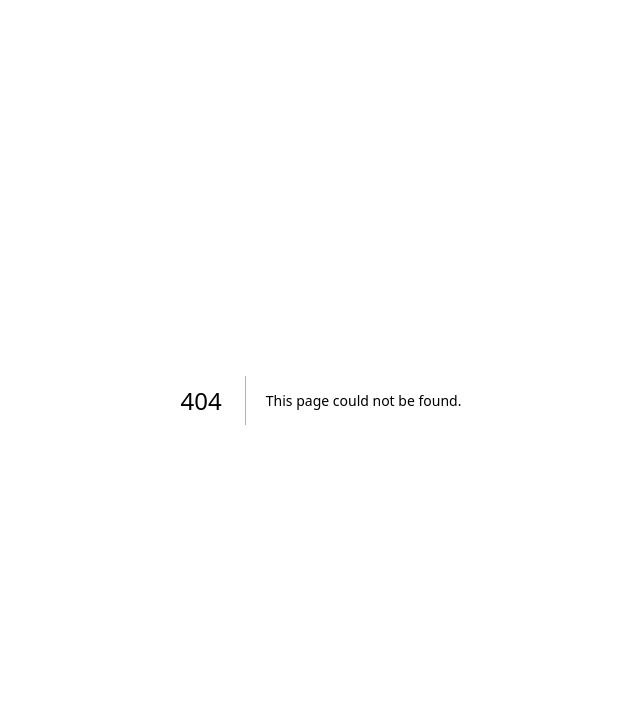
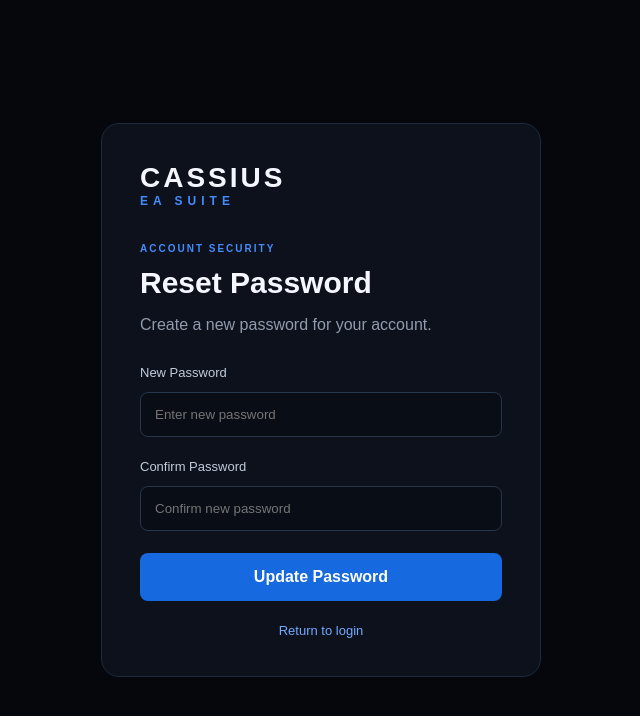
Before and after one commit to youngdordgy-ux/CASSIUS-EA-SUITE, a Next.js app in the folder apps/web/: page /reset-password in a window 1280 px wide. Before the commit this address had no page. Shown: the top 716 px of the page, without its empty margins (319-959 px from the left). Built offline with nearby package versions, Linux system fonts and the light colour scheme; no server answers.

Commit message:
Implement password reset functionality
This component allows users to reset their password by entering a new password and confirming it. It includes validation for password length and matching confirmation.

```diff
--- /dev/null
+++ b/apps/web/app/reset-password/page.jsx
@@ -0,0 +1,143 @@
+
+"use client";
+
+import { useState } from "react";
+import { useRouter } from "next/navigation";
+import { supabase } from "../../lib/supabase";
+
+export default function ResetPasswordPage() {
+  const router = useRouter();
+
+  const [password, setPassword] = useState("");
+  const [confirmPassword, setConfirmPassword] = useState("");
+  const [loading, setLoading] = useState(false);
+  const [message, setMessage] = useState("");
+  const [error, setError] = useState("");
+
+  async function handleSubmit(event) {
+    event.preventDefault();
+
+    setMessage("");
+    setError("");
+
+    if (password.length < 6) {
+      setError("Password must contain at least 6 characters.");
+      return;
+    }
+
+    if (password !== confirmPassword) {
+      setError("Passwords do not match.");
+      return;
+    }
+
+    setLoading(true);
+
+    try {
+      const { data, error: sessionError } =
+        await supabase.auth.getSession();
+
+      if (sessionError || !data.session) {
+        throw new Error(
+          "Your recovery session is invalid or expired. Request a new recovery link."
+        );
+      }
+
+      const { error: updateError } =
+        await supabase.auth.updateUser({
+          password,
+        });
+
+      if (updateError) throw updateError;
+
+      setMessage("Your password has been updated successfully.");
+
+      setTimeout(() => {
+        router.replace("/login");
+      }, 2000);
+
+    } catch (err) {
+      setError(err.message || "Unable to update password.");
+    } finally {
+      setLoading(false);
+    }
+  }
+
+  return (
+    <main className="auth-page">
+      <section className="auth-card">
+
+        <div className="auth-brand">
+          CASSIUS
+          <span>EA SUITE</span>
+        </div>
+
+        <p className="eyebrow">ACCOUNT SECURITY</p>
+
+        <h1>Reset Password</h1>
+
+        <p className="auth-description">
+          Create a new password for your account.
+        </p>
+
+        <form onSubmit={handleSubmit}>
+
+          <label htmlFor="new-password">
+            New Password
+          </label>
+
+          <input
+            id="new-password"
+            type="password"
+            value={password}
+            onChange={(event) =>
+              setPassword(event.target.value)
+            }
+            placeholder="Enter new password"
+            autoComplete="new-password"
+            minLength={6}
+            required
+          />
+
+          <label htmlFor="confirm-password">
+            Confirm Password
+          </label>
+
+          <input
+            id="confirm-password"
+            type="password"
+            value={confirmPassword}
+            onChange={(event) =>
+              setConfirmPassword(event.target.value)
+            }
+            placeholder="Confirm new password"
+            autoComplete="new-password"
+            minLength={6}
+            required
+          />
+
+          <button type="submit" disabled={loading}>
+            {loading ? "Updating..." : "Update Password"}
+          </button>
+
+        </form>
+
+        {error && (
+          <p className="auth-message" role="alert">
+            {error}
+          </p>
+        )}
+
+        {message && (
+          <p className="auth-message" role="status">
+            {message}
+          </p>
+        )}
+
+        <a href="/login" className="back-link">
+          Return to login
+        </a>
+
+      </section>
+    </main>
+  );
+}
```
